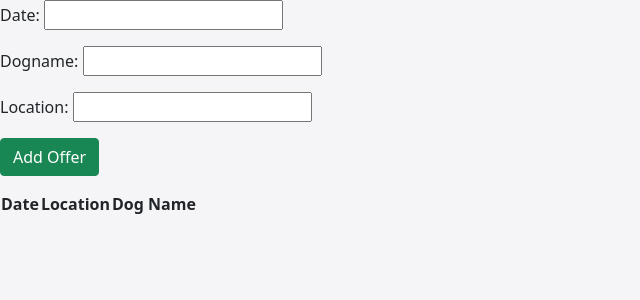
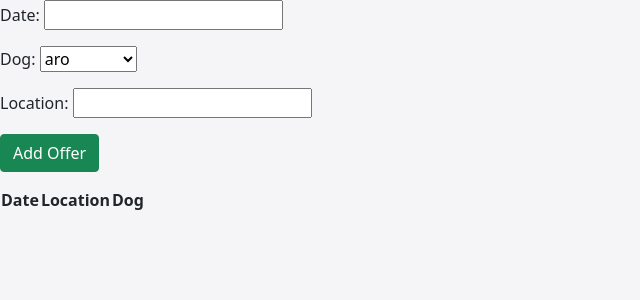
Before and after one commit to zmazk123/GoDoggo, a Django app: template addOffer/templates/addOffer/addOffer.html in a window 1280 px wide. Shown: the part 72-372 px from the top of the page, without its empty margins (0-640 px from the left). Run offline with Django 3.2, Linux system fonts and the light colour scheme; the template is opened without the code that fills it: values that come from a table or form of the project are taken from there, others are empty.

Commit message:
change dog selection in the offer form
choosing a dog is now shown with select box.

```diff
--- a/addOffer/forms.py
+++ b/addOffer/forms.py
@@ -1,6 +1,15 @@
 from django import forms
+from main.models import Dog
+
+CHOICE_LIST= [
+    ('aro', 'aro'),
+    ('bobi', 'bobi'),
+    ('megatron', 'megatron'),
+    ('medo', 'medo'),
+    ('Kapitan', 'Kapitan'),
+    ]
 
 class AddOfferForm(forms.Form):
     date = forms.CharField()
-    dogName = forms.CharField()
+    dog = forms.CharField(widget=forms.Select(choices=CHOICE_LIST))
     location = forms.CharField()
--- a/addOffer/templates/addOffer/addOffer.html
+++ b/addOffer/templates/addOffer/addOffer.html
@@ -12,13 +12,13 @@
     <tr>
         <th>Date</th>
         <th>Location</th>
-        <th>Dog Name</th>
+        <th>Dog</th>
     </tr>
 {% for entry in entries.values %}
     <tr>
         <td>{{entry.date}}</td>
         <td>{{entry.location}}</td>
-        <td>{{entry.dogName}}</td>
+        <td>{{entry.dog}}</td>
     </tr>
 {% endfor %}
 </table>
--- a/main/templates/main/home.html
+++ b/main/templates/main/home.html
@@ -11,7 +11,6 @@
     <a href="{% url 'register' %}">Register</a>
     <a href="{% url 'logIn' %}">Log in</a>
 {% endifequal %}
-{% endblock %}
 {% if request.session.authenticated == "True" %}
 
 <div class="container">
```
Also changed, not shown: addOffer/models.py (+5 -5 lines), addOffer/views.py (+6 -2 lines).
